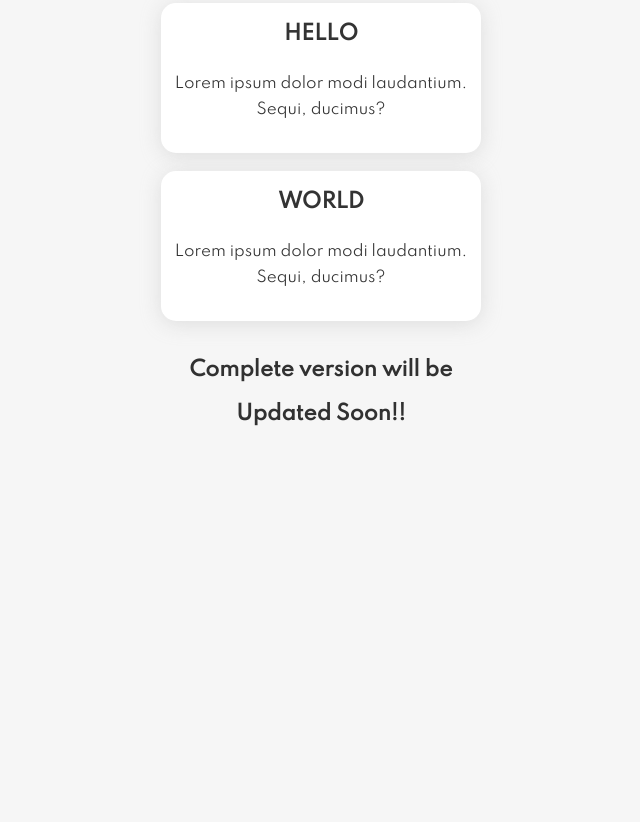
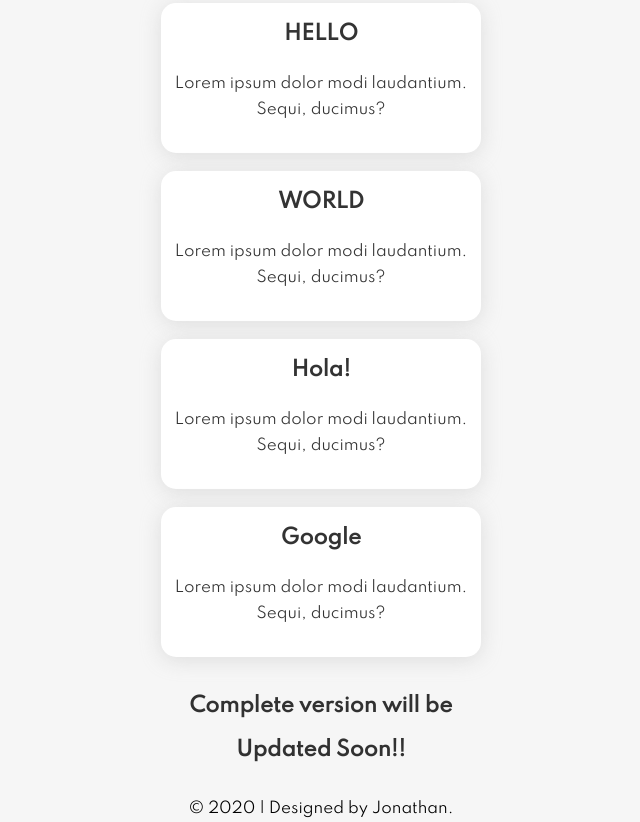
Before and after one commit to sulemanbalde/gatsby-sidedrawer, a Gatsby site: page / in a window 1280 px wide. Shown: the part 446-1268 px from the top of the page, without its empty margins (319-959 px from the left). Before the commit the page ends 906 px from the top, so only its background shows below. Built offline with nearby package versions, Linux system fonts and the light colour scheme; Gatsby itself is replaced by a stand-in of ours.

Commit message:
Add files via upload

```diff
--- a/src/components/footer.js
+++ b/src/components/footer.js
@@ -3,8 +3,7 @@ import "../utils/styles/footer.css"
 export default function footer() {
     return (
         <div className="footerbody">
-            <p className="ftrtext">&copy; 2020 |  &nbsp;Github &nbsp; Twitter</p>
-        <p className="ftrtext">Designed & Maintained by ❤️ Jonathan.</p>
+            <p className="ftrtext">&copy; 2020 | Designed by Jonathan. </p>
         </div>
     )
 }
--- a/src/pages/index.js
+++ b/src/pages/index.js
@@ -23,6 +23,7 @@ const IndexPage = () => (
   <h6>JO BREED.</h6><br/>
   </div>
   <Skills />
+  <Footer />
   </div>
 )
 
--- a/src/pages/skills.js
+++ b/src/pages/skills.js
@@ -1,7 +1,7 @@
 import React from "react"
 import "../utils/styles/skills.css"
-import Fade from 'react-reveal/Fade'
-import Flash from 'react-reveal/Flash'
+import Fade from "react-reveal/Fade"
+import Flash from "react-reveal/Flash"
 export default function skills() {
   return (
     <div>
@@ -18,9 +18,23 @@ export default function skills() {
             <p>Lorem ipsum dolor modi laudantium. Sequi, ducimus?</p>
           </div>
         </Fade>
+        <Fade left>
+          <div className="card">
+            <h4>Hola!</h4>
+            <p>Lorem ipsum dolor modi laudantium. Sequi, ducimus?</p>
+          </div>
+        </Fade>
         <Fade bottom>
-        <h4>Complete version will be <br /> <br /> Updated Soon!!</h4>
+        <div className="card">
+          <h4>Google</h4>
+          <p>Lorem ipsum dolor modi laudantium. Sequi, ducimus?</p>
+        </div>
         </Fade>
+        <Flash>
+          <h4>
+            Complete version will be <br /> <br /> Updated Soon!!
+          </h4>
+        </Flash>
       </div>
     </div>
   )
--- a/src/utils/styles/footer.css
+++ b/src/utils/styles/footer.css
@@ -1,15 +1,17 @@
 @import url('https://fonts.googleapis.com/css?family=Sriracha&display=swap');
 @import url('https://fonts.googleapis.com/css?family=Poppins&display=swap');
 @import url('https://fonts.googleapis.com/css?family=Poppins|Raleway&display=swap');
+@import url('https://fonts.googleapis.com/css?family=Spartan&display=swap');
 .ftrtext{
     text-align: center;
-    color: powderblue;
-    font-family: 'Raleway', sans-serif;
+    color: #7996F5;
+    color: black;
+    font-family: 'Spartan', monospace;
     /* margin-top: 34%; */
     margin-bottom: 0;
 }
 .footerbody{
-    padding-top: 80%;
+    /* padding-top: 80%; */
     bottom: 0;
     /* position: fixed; */
 }
```
Lines whose indentation alone changed are shown as unchanged.
